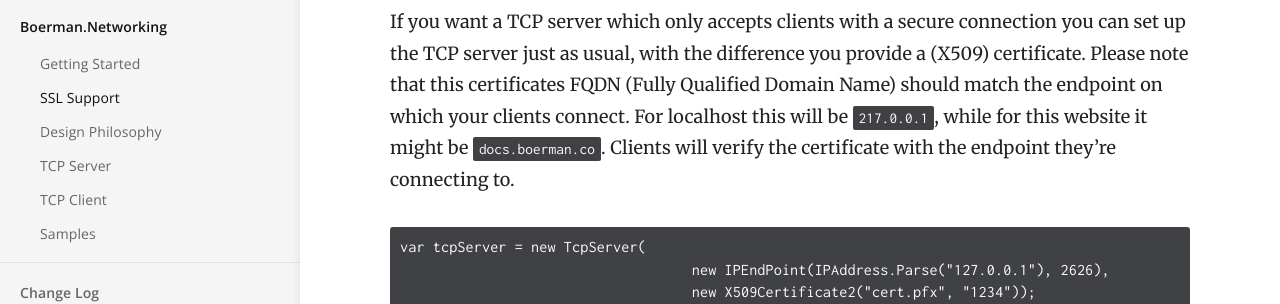
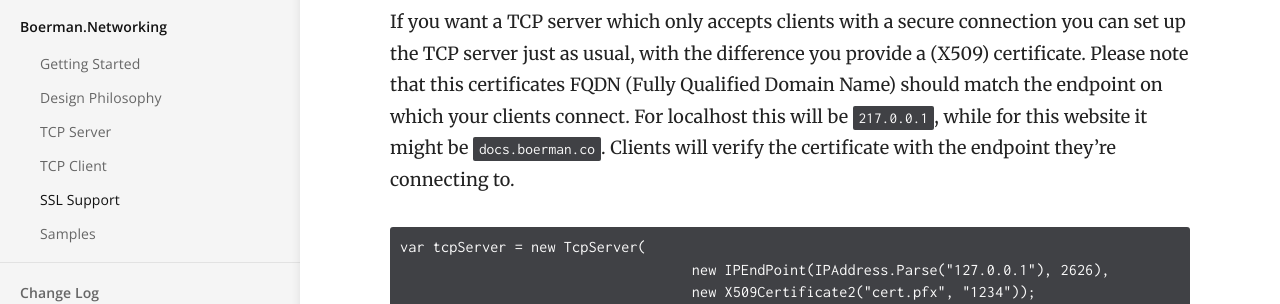
Before and after one commit to Boerman/docs, a Jekyll site: the page built from _docs/Libraries/Networking/ssl-support.md, in a window 1280 px wide and 900 px high, scrolled down 322 px. Shown: the part 171-475 px from the top of the window. Built offline with Jekyll 4.4.1, drawn with Linux system fonts in a browser that asks for light colours; part of the change alters nothing that is shown.

Commit message:
Updated '_docs/Libraries/Networking/ssl-support.md' via CloudCannon

````diff
--- a/_docs/Libraries/Networking/ssl-support.md
+++ b/_docs/Libraries/Networking/ssl-support.md
@@ -1,7 +1,7 @@
 ---
 title: SSL Support
 category: Boerman.Networking
-order: 1
+order: 5
 ---
 
 The `Boerman.Networking` library supports SSL/TLS on both client and server instances. SSL and TLS are protocol which enables end to end encryption of the contents sent between the client and the server over a socket connection. The amazing thing about this technology is that it does not alter the protocol itself, but rather is a wrapper which authenticates the client/server and encrypts and decrypts contents sent over the connection.
@@ -37,10 +37,8 @@ await tcpClient.Open(new IPEndPoint(IPAddress.Parse("127.0.0.1"), 2626),
 				                     allowCertificateChainErrors: true);
 ```
 
-**Please note:***&nbsp;it is **NOT RECOMMENDED** to allow certificate chain errors in production. It's great during development for using self signed certificates but it essentially means no trusted party could verify the validity of the certificate and therefore the integrity of the connection could not be verified.*
+**Please note:*** it is **NOT RECOMMENDED** to allow certificate chain errors in production. It's great during development for using self signed certificates but it essentially means no trusted party could verify the validity of the certificate and therefore the integrity of the connection could not be verified.*
 
 [A full working sample for a TCP client connecting with SSL enabled, see this folder in the GitHub repo.](https://github.com/Boerman/Boerman.Networking/tree/master/TcpClientWithSSL)
 
-&nbsp;
-
 *Client authentication using certificates in order to verify the client is currently not supported.*
````
